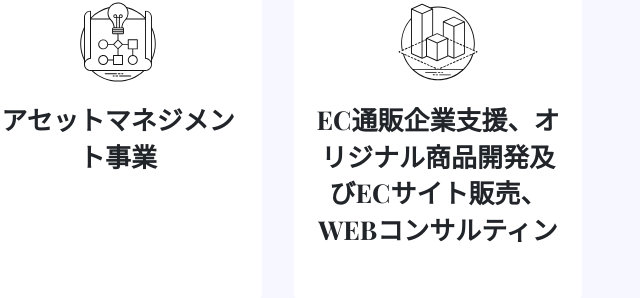
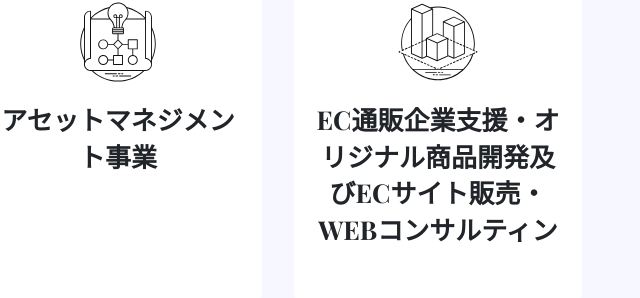
Before and after one commit to dafeiroc/dafeiroc.github.io, a plain HTML site: page index.html in a window 1280 px wide. Shown: the part 935-1233 px from the top of the page, 522-1162 px from the left. Drawn offline with nearby package versions, Linux system fonts and the light colour scheme.

Commit message:
update intro

```diff
--- a/index.html
+++ b/index.html
@@ -171,7 +171,7 @@
 
           <div class="feature-image"><img width="100" height="100" alt=" logo" src="/images/features/noun_3d%20modeling_1885342.svg" /></div>
 
-          <h2 class="feature-title">EC通販企業支援、オリジナル商品開発及びECサイト販売、WEBコンサルティン</h2>
+          <h2 class="feature-title">EC通販企業支援・オリジナル商品開発及びECサイト販売・WEBコンサルティン</h2>
           <div class="feature-content">
             <p></p>
           </div>
```
